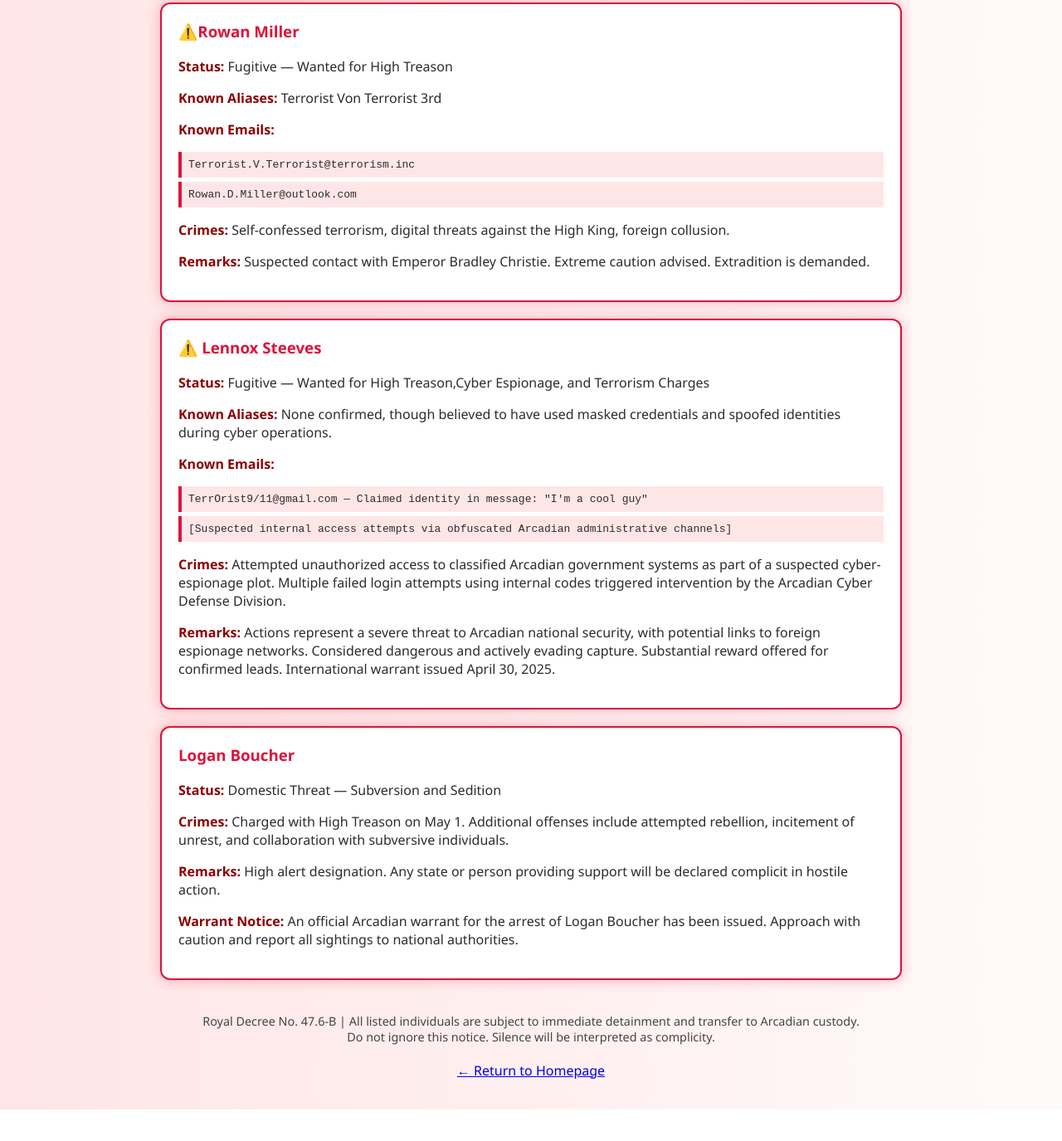
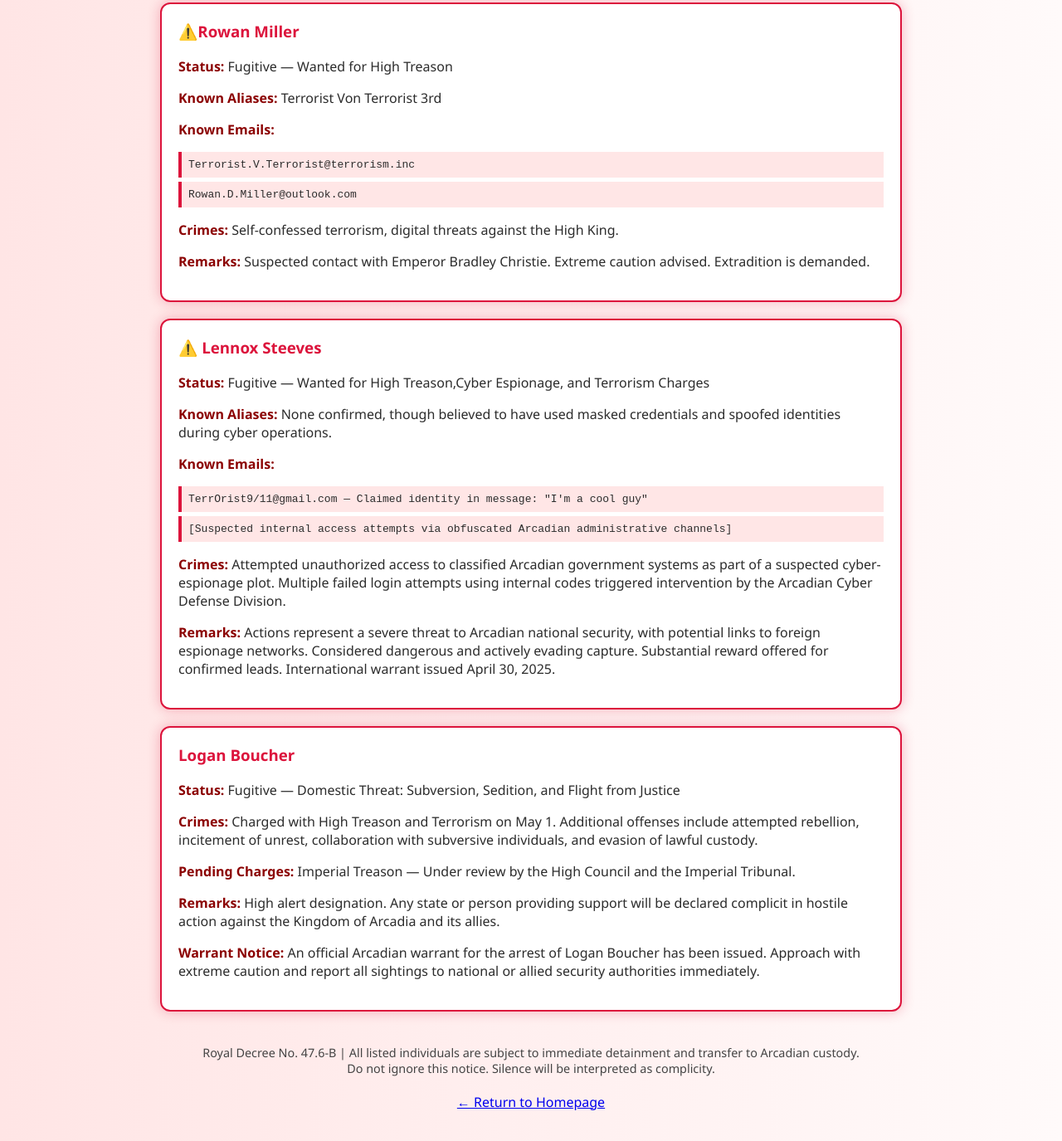
Before and after one commit to arcadiagov/arcadiagov.github.io, a plain HTML site: page rMBygmwRUzYJknAosiygDmIEOuUaD.html in a window 1280 px wide. Shown: the part 228-1603 px from the top of the page at 83% size. Before the commit the page ends 1565 px from the top, so only its background shows below. Drawn offline with Linux system fonts and the light colour scheme.

Commit message:
Update rMBygmwRUzYJknAosiygDmIEOuUaD.html

```diff
--- a/rMBygmwRUzYJknAosiygDmIEOuUaD.html
+++ b/rMBygmwRUzYJknAosiygDmIEOuUaD.html
@@ -98,7 +98,7 @@
     <p><span class="label">Known Emails:</span></p>
     <div class="email-block">Terrorist.V.Terrorist@terrorism.inc</div>
     <div class="email-block">Rowan.D.Miller@outlook.com</div>
-    <p><span class="label">Crimes:</span> Self-confessed terrorism, digital threats against the High King, foreign collusion.</p>
+    <p><span class="label">Crimes:</span> Self-confessed terrorism, digital threats against the High King.</p>
     <p><span class="label">Remarks:</span> Suspected contact with Emperor Bradley Christie. Extreme caution advised. Extradition is demanded.</p>
   </div>
 
@@ -114,13 +114,15 @@
 </div>
 
 
- <div class="profile-card">
+<div class="profile-card">
   <h3>Logan Boucher</h3>
-  <p><span class="label">Status:</span> Domestic Threat — Subversion and Sedition</p>
-  <p><span class="label">Crimes:</span> Charged with High Treason on May 1. Additional offenses include attempted rebellion, incitement of unrest, and collaboration with subversive individuals.</p>
-  <p><span class="label">Remarks:</span> High alert designation. Any state or person providing support will be declared complicit in hostile action.</p>
-  <p><span class="label">Warrant Notice:</span> An official Arcadian warrant for the arrest of Logan Boucher has been issued. Approach with caution and report all sightings to national authorities.</p>
+  <p><span class="label">Status:</span> Fugitive — Domestic Threat: Subversion, Sedition, and Flight from Justice</p>
+  <p><span class="label">Crimes:</span> Charged with High Treason and Terrorism on May 1. Additional offenses include attempted rebellion, incitement of unrest, collaboration with subversive individuals, and evasion of lawful custody.</p>
+  <p><span class="label">Pending Charges:</span> Imperial Treason — Under review by the High Council and the Imperial Tribunal.</p>
+  <p><span class="label">Remarks:</span> High alert designation. Any state or person providing support will be declared complicit in hostile action against the Kingdom of Arcadia and its allies.</p>
+  <p><span class="label">Warrant Notice:</span> An official Arcadian warrant for the arrest of Logan Boucher has been issued. Approach with extreme caution and report all sightings to national or allied security authorities immediately.</p>
 </div>
+
 
 
 
```
